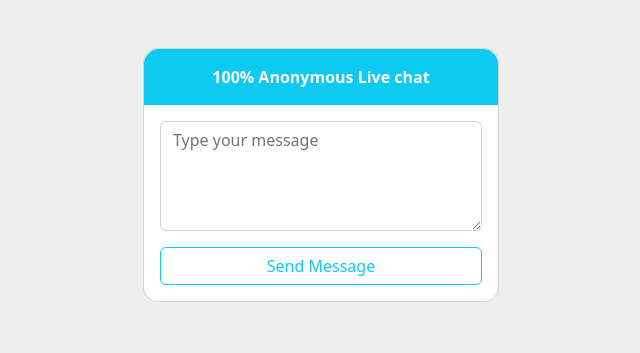
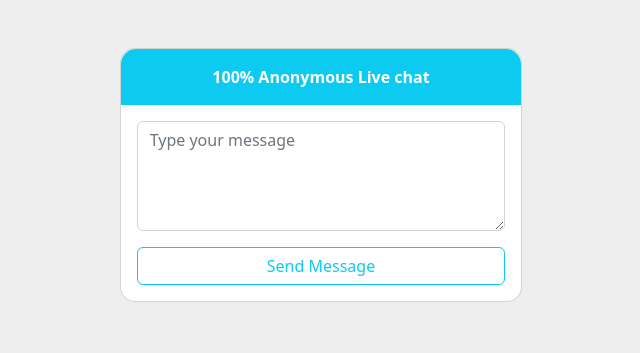
Before and after one commit to Bostigger/anonymous-chat-room, a website: page index.html in a window 1280 px wide. Shown: the whole page, without its empty margins (319-959 px from the left). Drawn offline with nearby package versions, Linux system fonts and the light colour scheme; no server answers; some icons are missing.

Commit message:
initial commit

```diff
--- a/index.html
+++ b/index.html
@@ -8,10 +8,10 @@
           integrity="sha384-rbsA2VBKQhggwzxH7pPCaAqO46MgnOM80zW1RWuH61DGLwZJEdK2Kadq2F9CUG65" rel="stylesheet">
 </head>
 <body style="background-color: #eee;">
-<section>
-    <div class="container py-5">
+<div class="container-fluid">
+    <div class="col-md-12 col-lg-6 col-xl-4 w-100 m-auto py-5">
         <div class="row d-flex justify-content-center">
-            <div class="col-md-8 col-lg-6 col-xl-4">
+            <div class="col-md-12 col-lg-6 col-xl-4 col-md-12">
                 <div class="card" id="chat1" style="border-radius: 15px;">
                     <div class="card-header d-flex justify-content-between align-items-center p-3 bg-info text-white border-bottom-0"
                          style="border-top-left-radius: 15px; border-top-right-radius: 15px;">
@@ -31,7 +31,7 @@
             </div>
         </div>
     </div>
-</section>
+</div>
 
 
 <script src="https://cdn.socket.io/4.5.4/socket.io.min.js"></script>
```
